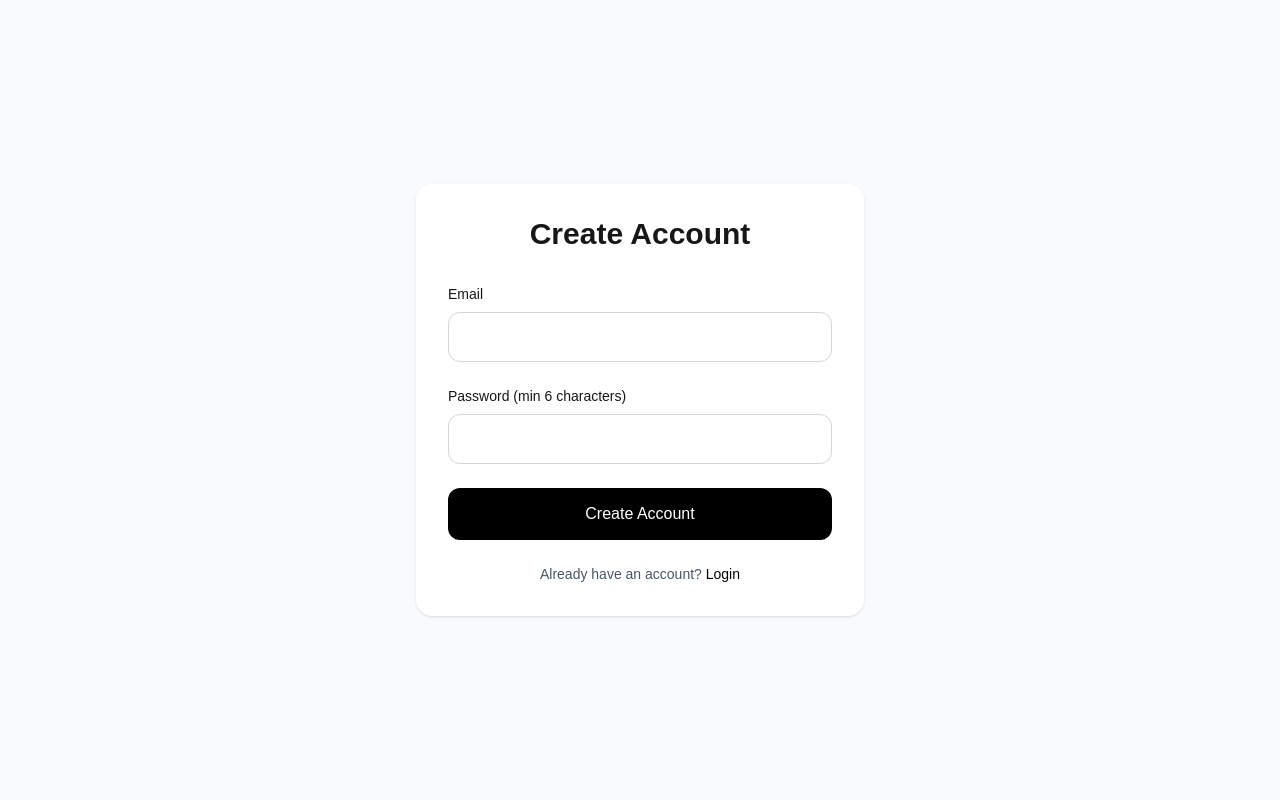
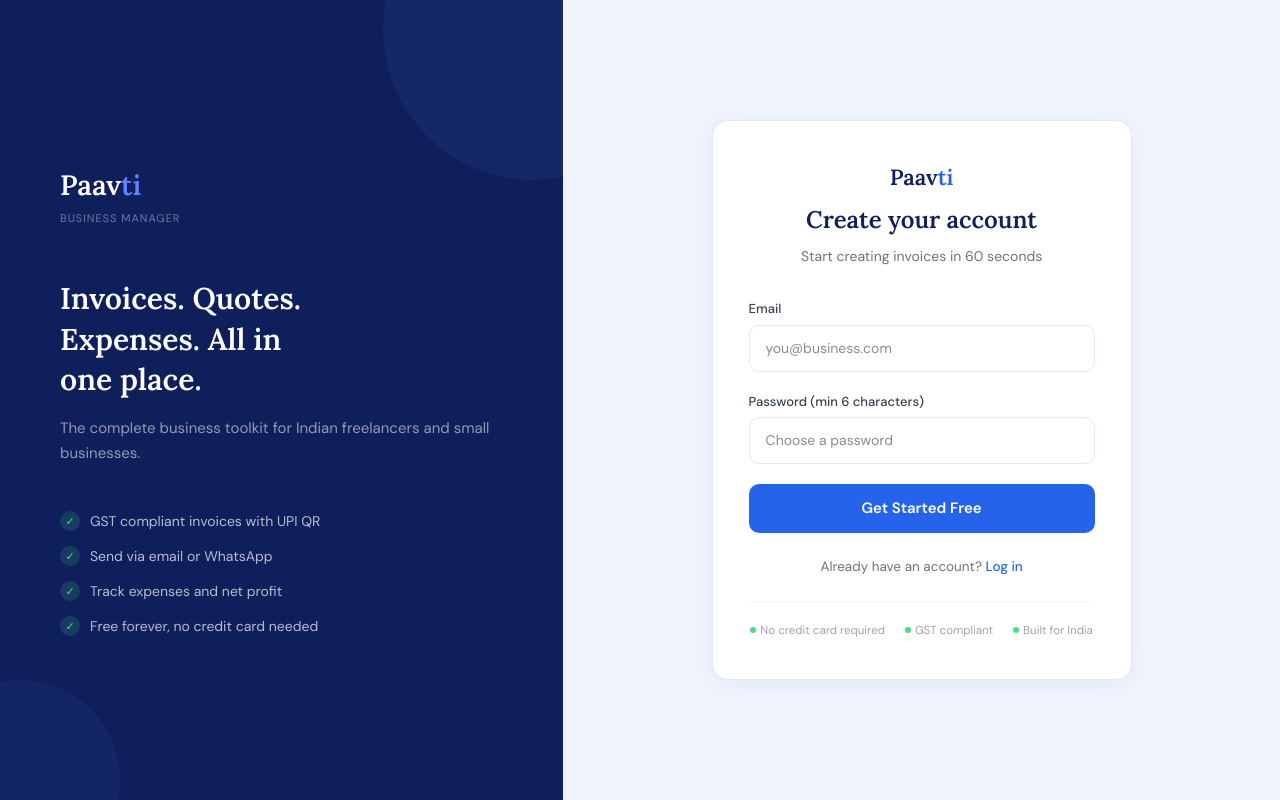
Before and after one commit to varunthakkar1993-sketch/gstflow, a Next.js app: page /signup in a window 1280 px wide. Built offline with nearby package versions, Linux system fonts and the light colour scheme.

Commit message:
feat: branded login/signup pages with Paavti design

```diff
--- a/app/(auth)/layout.tsx
+++ b/app/(auth)/layout.tsx
@@ -1,7 +1,48 @@
 export default function AuthLayout({ children }: { children: React.ReactNode }) {
   return (
-    <div className="min-h-screen bg-gray-50 flex items-center justify-center">
-      {children}
-    </div>
+    <>
+      <style>{`
+        @import url('https://fonts.googleapis.com/css2?family=Lora:wght@400;500;600;700&family=DM+Sans:wght@300;400;500;600&display=swap');
+        .auth-wrapper { display: flex; min-height: 100vh; font-family: 'DM Sans', sans-serif; }
+        .auth-brand { width: 44%; background: #0f1f5c; padding: 60px; display: flex; flex-direction: column; justify-content: center; color: #fff; position: relative; overflow: hidden; }
+        .auth-brand::before { content: ''; position: absolute; top: -120px; right: -120px; width: 300px; height: 300px; border-radius: 50%; background: rgba(99,130,255,0.08); }
+        .auth-brand::after { content: ''; position: absolute; bottom: -80px; left: -80px; width: 200px; height: 200px; border-radius: 50%; background: rgba(99,130,255,0.06); }
+        .auth-logo { font-family: 'Lora', serif; font-size: 28px; font-weight: 600; margin-bottom: 4px; }
+        .auth-logo span { color: #6382ff; }
+        .auth-tagline { font-size: 11px; color: rgba(255,255,255,0.4); letter-spacing: 1px; text-transform: uppercase; margin-bottom: 52px; }
+        .auth-headline { font-family: 'Lora', serif; font-size: 30px; font-weight: 600; line-height: 1.35; margin-bottom: 16px; }
+        .auth-subtext { font-size: 15px; color: rgba(255,255,255,0.55); line-height: 1.7; margin-bottom: 44px; }
+        .auth-checks { display: flex; flex-direction: column; gap: 14px; }
+        .auth-check { display: flex; align-items: center; gap: 10px; font-size: 14px; color: rgba(255,255,255,0.7); }
+        .auth-check-icon { width: 20px; height: 20px; border-radius: 50%; background: rgba(74,222,128,0.15); display: flex; align-items: center; justify-content: center; font-size: 11px; color: #4ade80; flex-shrink: 0; }
+        .auth-form-side { flex: 1; display: flex; align-items: center; justify-content: center; background: #f0f4ff; padding: 40px; }
+        @media (max-width: 768px) {
+          .auth-wrapper { flex-direction: column; }
+          .auth-brand { width: 100%; padding: 36px 24px; min-height: auto; }
+          .auth-headline { font-size: 22px; }
+          .auth-checks { display: none; }
+          .auth-form-side { padding: 24px; }
+        }
+      `}</style>
+      <div className="auth-wrapper">
+        <div className="auth-brand">
+          <div>
+            <div className="auth-logo">Paav<span>ti</span></div>
+            <div className="auth-tagline">Business Manager</div>
+          </div>
+          <h1 className="auth-headline">Invoices. Quotes.<br />Expenses. All in<br />one place.</h1>
+          <p className="auth-subtext">The complete business toolkit for Indian freelancers and small businesses.</p>
+          <div className="auth-checks">
+            <div className="auth-check"><div className="auth-check-icon">✓</div> GST compliant invoices with UPI QR</div>
+            <div className="auth-check"><div className="auth-check-icon">✓</div> Send via email or WhatsApp</div>
+            <div className="auth-check"><div className="auth-check-icon">✓</div> Track expenses and net profit</div>
+            <div className="auth-check"><div className="auth-check-icon">✓</div> Free forever, no credit card needed</div>
+          </div>
+        </div>
+        <div className="auth-form-side">
+          {children}
+        </div>
+      </div>
+    </>
   );
 }
--- a/app/(auth)/login/page.tsx
+++ b/app/(auth)/login/page.tsx
@@ -1,21 +1,17 @@
 'use client';
-
 import { useState } from 'react';
 import { signInWithEmailAndPassword } from 'firebase/auth';
 import { auth } from '../../../lib/firebase';
 import posthog from 'posthog-js';
-
 export default function Login() {
   const [email, setEmail] = useState('');
   const [password, setPassword] = useState('');
   const [error, setError] = useState('');
   const [loading, setLoading] = useState(false);
-
   const handleLogin = async (e: React.FormEvent) => {
     e.preventDefault();
     setLoading(true);
     setError('');
-
     try {
       const credential = await signInWithEmailAndPassword(auth, email, password);
       posthog.identify(credential.user.uid, { email });
@@ -28,48 +24,56 @@ export default function Login() {
       setLoading(false);
     }
   };
-
   return (
-    <div className="max-w-md w-full bg-white p-8 rounded-2xl shadow-sm">
-      <h2 className="text-3xl font-bold text-center mb-8">Welcome Back</h2>
-
-      <form onSubmit={handleLogin} className="space-y-6">
-        <div>
-          <label className="block text-sm font-medium mb-2">Email</label>
-          <input
-            type="email"
-            value={email}
-            onChange={(e) => setEmail(e.target.value)}
-            className="w-full px-4 py-3 border border-gray-300 rounded-xl focus:outline-none focus:border-black"
-            required
-          />
+    <>
+      <style>{`
+        .auth-card { max-width: 420px; width: 100%; background: #fff; padding: 40px 36px; border-radius: 16px; border: 1px solid #e5e9f5; box-shadow: 0 4px 24px rgba(15,31,92,0.06); font-family: 'DM Sans', sans-serif; }
+        .auth-card-logo { font-family: 'Lora', serif; font-size: 22px; font-weight: 600; color: #0f1f5c; text-align: center; margin-bottom: 8px; }
+        .auth-card-logo span { color: #2563eb; }
+        .auth-card-title { font-family: 'Lora', serif; font-size: 24px; font-weight: 600; color: #0f1f5c; text-align: center; margin-bottom: 8px; }
+        .auth-card-sub { font-size: 14px; color: #6b7280; text-align: center; margin-bottom: 32px; }
+        .auth-field { margin-bottom: 20px; }
+        .auth-field label { display: block; font-size: 13px; font-weight: 500; color: #374151; margin-bottom: 6px; }
+        .auth-field input { width: 100%; padding: 12px 16px; border: 1.5px solid #e5e9f5; border-radius: 10px; font-size: 14px; font-family: 'DM Sans', sans-serif; color: #111827; background: #fff; outline: none; transition: border-color 0.15s; }
+        .auth-field input:focus { border-color: #2563eb; box-shadow: 0 0 0 3px rgba(37,99,235,0.08); }
+        .auth-error { background: #fef2f2; border: 1px solid #fecaca; color: #dc2626; font-size: 13px; padding: 10px 14px; border-radius: 8px; text-align: center; margin-bottom: 16px; }
+        .auth-btn { width: 100%; background: #2563eb; color: #fff; padding: 13px; border: none; border-radius: 10px; font-size: 15px; font-weight: 600; font-family: 'DM Sans', sans-serif; cursor: pointer; transition: background 0.15s; }
+        .auth-btn:hover { background: #1d4ed8; }
+        .auth-btn:disabled { opacity: 0.6; cursor: not-allowed; }
+        .auth-footer { text-align: center; margin-top: 24px; font-size: 13.5px; color: #6b7280; }
+        .auth-footer a { color: #2563eb; font-weight: 500; text-decoration: none; }
+        .auth-footer a:hover { text-decoration: underline; }
+        .auth-trust { display: flex; justify-content: center; gap: 20px; margin-top: 24px; padding-top: 20px; border-top: 1px solid #f0f4ff; }
+        .auth-trust-item { font-size: 11.5px; color: #9ca3af; display: flex; align-items: center; gap: 4px; }
+        .auth-trust-dot { width: 6px; height: 6px; border-radius: 50%; background: #4ade80; }
+      `}</style>
+      <div className="auth-card">
+        <div className="auth-card-logo">Paav<span>ti</span></div>
+        <h2 className="auth-card-title">Welcome back</h2>
+        <p className="auth-card-sub">Log in to manage your business</p>
+        <form onSubmit={handleLogin}>
+          <div className="auth-field">
+            <label>Email</label>
+            <input type="email" value={email} onChange={(e) => setEmail(e.target.value)} placeholder="you@business.com" required />
+          </div>
+          <div className="auth-field">
+            <label>Password</label>
+            <input type="password" value={password} onChange={(e) => setPassword(e.target.value)} placeholder="Enter your password" required />
+          </div>
+          {error && <div className="auth-error">{error}</div>}
+          <button type="submit" disabled={loading} className="auth-btn">
+            {loading ? 'Logging in...' : 'Log In'}
+          </button>
+        </form>
+        <p className="auth-footer">
+          Don&apos;t have an account? <a href="/signup">Sign up free</a>
+        </p>
+        <div className="auth-trust">
+          <div className="auth-trust-item"><div className="auth-trust-dot"></div> No credit card required</div>
+          <div className="auth-trust-item"><div className="auth-trust-dot"></div> GST compliant</div>
+          <div className="auth-trust-item"><div className="auth-trust-dot"></div> Built for India</div>
         </div>
-
-        <div>
-          <label className="block text-sm font-medium mb-2">Password</label>
-          <input
-            type="password"
-            value={password}
-            onChange={(e) => setPassword(e.target.value)}
-            className="w-full px-4 py-3 border border-gray-300 rounded-xl focus:outline-none focus:border-black"
-            required
-          />
-        </div>
-
-        {error && <p className="text-red-500 text-sm text-center">{error}</p>}
-
-        <button
-          type="submit"
-          disabled={loading}
-          className="w-full bg-black text-white py-3.5 rounded-xl font-medium hover:bg-gray-800 disabled:opacity-50"
-        >
-          {loading ? 'Logging in...' : 'Login'}
-        </button>
-      </form>
-
-      <p className="text-center mt-6 text-sm text-gray-600">
-        Don't have an account? <a href="/signup" className="text-black font-medium">Sign up</a>
-      </p>
-    </div>
+      </div>
+    </>
   );
 }
--- a/app/(auth)/signup/page.tsx
+++ b/app/(auth)/signup/page.tsx
@@ -1,21 +1,17 @@
 'use client';
-
 import { useState } from 'react';
 import { createUserWithEmailAndPassword } from 'firebase/auth';
 import { auth } from '../../../lib/firebase';
 import posthog from 'posthog-js';
-
 export default function Signup() {
   const [email, setEmail] = useState('');
   const [password, setPassword] = useState('');
   const [error, setError] = useState('');
   const [loading, setLoading] = useState(false);
-
   const handleSignup = async (e: React.FormEvent) => {
     e.preventDefault();
     setLoading(true);
     setError('');
-
     try {
       const credential = await createUserWithEmailAndPassword(auth, email, password);
       posthog.identify(credential.user.uid, { email });
@@ -35,48 +31,56 @@ export default function Signup() {
       setLoading(false);
     }
   };
-
   return (
-    <div className="max-w-md w-full bg-white p-8 rounded-2xl shadow-sm">
-      <h2 className="text-3xl font-bold text-center mb-8">Create Account</h2>
-
-      <form onSubmit={handleSignup} className="space-y-6">
-        <div>
-          <label className="block text-sm font-medium mb-2">Email</label>
-          <input
-            type="email"
-            value={email}
-            onChange={(e) => setEmail(e.target.value)}
-            className="w-full px-4 py-3 border border-gray-300 rounded-xl focus:outline-none focus:border-black"
-            required
-          />
+    <>
+      <style>{`
+        .auth-card { max-width: 420px; width: 100%; background: #fff; padding: 40px 36px; border-radius: 16px; border: 1px solid #e5e9f5; box-shadow: 0 4px 24px rgba(15,31,92,0.06); font-family: 'DM Sans', sans-serif; }
+        .auth-card-logo { font-family: 'Lora', serif; font-size: 22px; font-weight: 600; color: #0f1f5c; text-align: center; margin-bottom: 8px; }
+        .auth-card-logo span { color: #2563eb; }
+        .auth-card-title { font-family: 'Lora', serif; font-size: 24px; font-weight: 600; color: #0f1f5c; text-align: center; margin-bottom: 8px; }
+        .auth-card-sub { font-size: 14px; color: #6b7280; text-align: center; margin-bottom: 32px; }
+        .auth-field { margin-bottom: 20px; }
+        .auth-field label { display: block; font-size: 13px; font-weight: 500; color: #374151; margin-bottom: 6px; }
+        .auth-field input { width: 100%; padding: 12px 16px; border: 1.5px solid #e5e9f5; border-radius: 10px; font-size: 14px; font-family: 'DM Sans', sans-serif; color: #111827; background: #fff; outline: none; transition: border-color 0.15s; }
+        .auth-field input:focus { border-color: #2563eb; box-shadow: 0 0 0 3px rgba(37,99,235,0.08); }
+        .auth-error { background: #fef2f2; border: 1px solid #fecaca; color: #dc2626; font-size: 13px; padding: 10px 14px; border-radius: 8px; text-align: center; margin-bottom: 16px; }
+        .auth-btn { width: 100%; background: #2563eb; color: #fff; padding: 13px; border: none; border-radius: 10px; font-size: 15px; font-weight: 600; font-family: 'DM Sans', sans-serif; cursor: pointer; transition: background 0.15s; }
+        .auth-btn:hover { background: #1d4ed8; }
+        .auth-btn:disabled { opacity: 0.6; cursor: not-allowed; }
+        .auth-footer { text-align: center; margin-top: 24px; font-size: 13.5px; color: #6b7280; }
+        .auth-footer a { color: #2563eb; font-weight: 500; text-decoration: none; }
+        .auth-footer a:hover { text-decoration: underline; }
+        .auth-trust { display: flex; justify-content: center; gap: 20px; margin-top: 24px; padding-top: 20px; border-top: 1px solid #f0f4ff; }
+        .auth-trust-item { font-size: 11.5px; color: #9ca3af; display: flex; align-items: center; gap: 4px; }
+        .auth-trust-dot { width: 6px; height: 6px; border-radius: 50%; background: #4ade80; }
+      `}</style>
+      <div className="auth-card">
+        <div className="auth-card-logo">Paav<span>ti</span></div>
+        <h2 className="auth-card-title">Create your account</h2>
+        <p className="auth-card-sub">Start creating invoices in 60 seconds</p>
+        <form onSubmit={handleSignup}>
+          <div className="auth-field">
+            <label>Email</label>
+            <input type="email" value={email} onChange={(e) => setEmail(e.target.value)} placeholder="you@business.com" required />
+          </div>
+          <div className="auth-field">
+            <label>Password (min 6 characters)</label>
+            <input type="password" value={password} onChange={(e) => setPassword(e.target.value)} placeholder="Choose a password" required />
+          </div>
+          {error && <div className="auth-error">{error}</div>}
+          <button type="submit" disabled={loading} className="auth-btn">
+            {loading ? 'Creating account...' : 'Get Started Free'}
+          </button>
+        </form>
+        <p className="auth-footer">
+          Already have an account? <a href="/login">Log in</a>
+        </p>
+        <div className="auth-trust">
+          <div className="auth-trust-item"><div className="auth-trust-dot"></div> No credit card required</div>
+          <div className="auth-trust-item"><div className="auth-trust-dot"></div> GST compliant</div>
+          <div className="auth-trust-item"><div className="auth-trust-dot"></div> Built for India</div>
         </div>
-
-        <div>
-          <label className="block text-sm font-medium mb-2">Password (min 6 characters)</label>
-          <input
-            type="password"
-            value={password}
-            onChange={(e) => setPassword(e.target.value)}
-            className="w-full px-4 py-3 border border-gray-300 rounded-xl focus:outline-none focus:border-black"
-            required
-          />
-        </div>
-
-        {error && <p className="text-red-500 text-sm text-center">{error}</p>}
-
-        <button
-          type="submit"
-          disabled={loading}
-          className="w-full bg-black text-white py-3.5 rounded-xl font-medium hover:bg-gray-800 disabled:opacity-50"
-        >
-          {loading ? 'Creating account...' : 'Create Account'}
-        </button>
-      </form>
-
-      <p className="text-center mt-6 text-sm text-gray-600">
-        Already have an account? <a href="/login" className="text-black font-medium">Login</a>
-      </p>
-    </div>
+      </div>
+    </>
   );
 }
```
